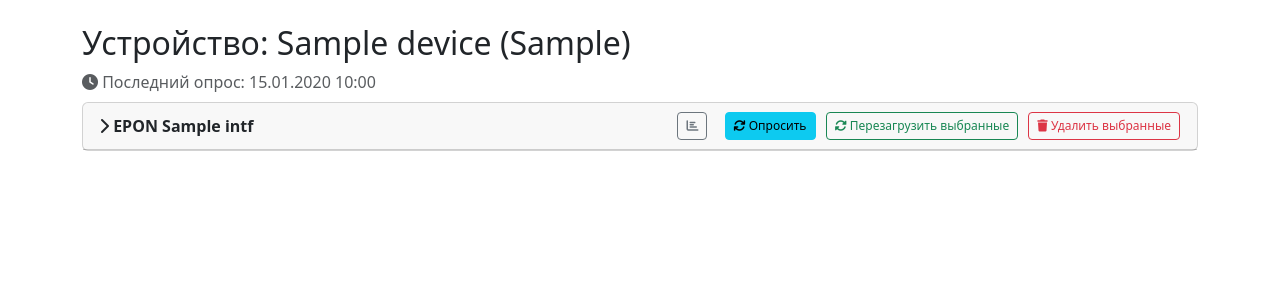
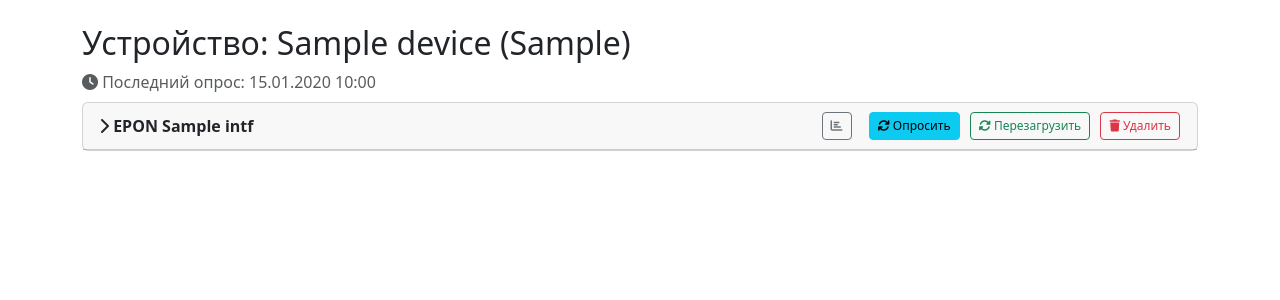
Before and after one commit to jeysson89/oltmanager, a Python web app: template app/templates/device.html in a window 1280 px wide. Shown: the part 56-356 px from the top of the page. Run offline with Jinja, Linux system fonts and the light colour scheme; the template is opened without the code that fills it: most values are stand-ins (such as "Sample title", 1, 10 or a date in 2020).

Commit message:
Сокращены названия кнопок массовых операций

```diff
--- a/app/templates/device.html
+++ b/app/templates/device.html
@@ -61,10 +61,10 @@
                     <i class="fas fa-sync"></i> Опросить
                 </button>
                 <button class="btn btn-sm btn-outline-success bulk-reboot-btn" data-interface="{{ intf }}" title="Перезагрузить выбранные">
-                    <i class="fas fa-sync-alt"></i> Перезагрузить выбранные
+                    <i class="fas fa-sync-alt"></i> Перезагрузить
                 </button>
                 <button class="btn btn-sm btn-outline-danger bulk-delete-btn" data-interface="{{ intf }}" title="Удалить выбранные">
-                    <i class="fas fa-trash"></i> Удалить выбранные
+                    <i class="fas fa-trash"></i> Удалить
                 </button>
             </div>
         </div>
--- a/app/templates/vsol_device.html
+++ b/app/templates/vsol_device.html
@@ -61,10 +61,10 @@
                     <i class="fas fa-sync"></i> Опросить
                 </button>
                 <button class="btn btn-sm btn-outline-success bulk-reboot-btn" data-interface="{{ intf }}" title="Перезагрузить выбранные">
-                    <i class="fas fa-sync-alt"></i> Перезагрузить выбранные
+                    <i class="fas fa-sync-alt"></i> Перезагрузить
                 </button>
                 <button class="btn btn-sm btn-outline-danger bulk-delete-btn" data-interface="{{ intf }}" title="Удалить выбранные">
-                    <i class="fas fa-trash"></i> Удалить выбранные
+                    <i class="fas fa-trash"></i> Удалить
                 </button>
             </div>
         </div>
```
